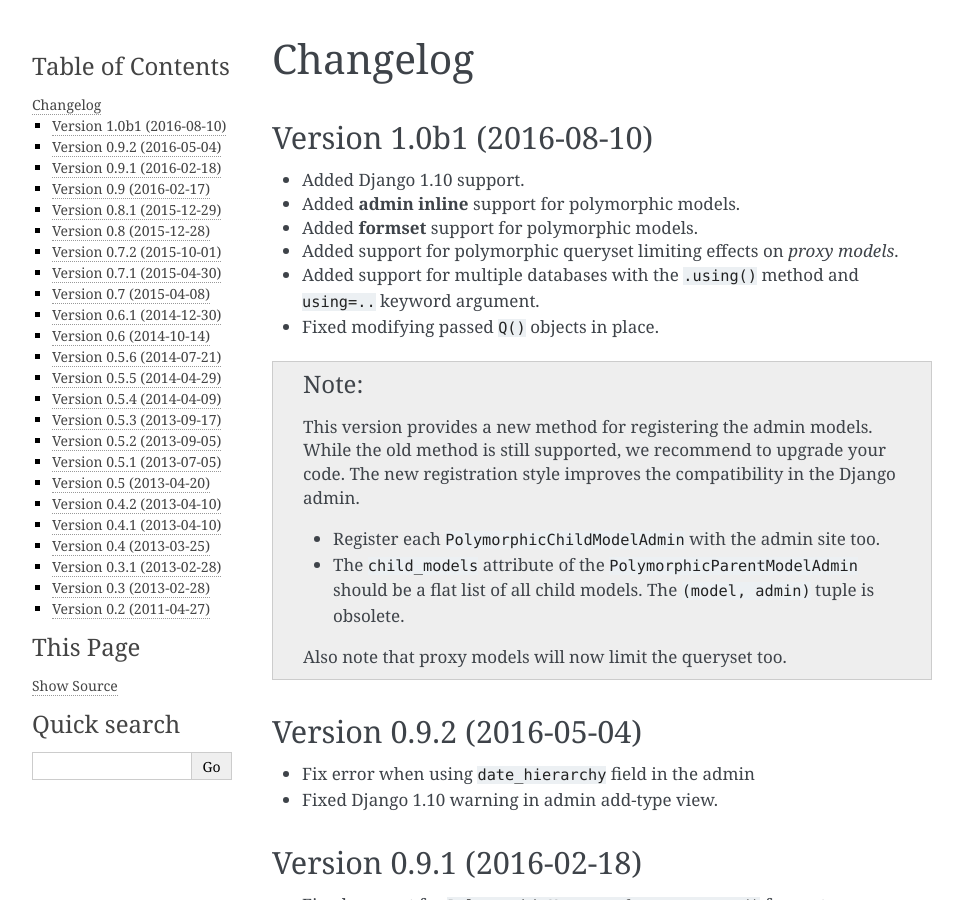
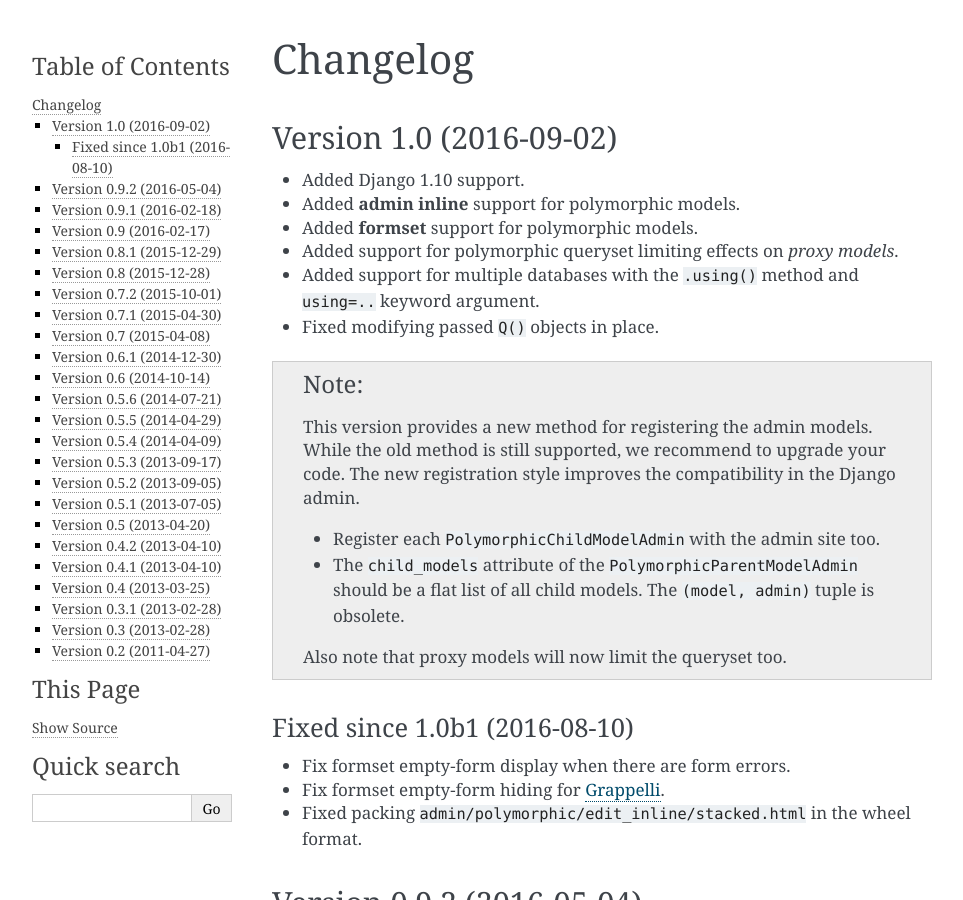
Before and after one commit to jazzband/django-polymorphic, a Sphinx documentation site: the page built from docs/changelog.rst, in a window 1280 px wide and 900 px high. Shown: the whole window, without its empty margins (148-1111 px from the left). Built offline with Sphinx 7.4.7, drawn with Linux system fonts in a browser that asks for light colours.

Commit message:
Bump to 1.0

```diff
--- a/docs/changelog.rst
+++ b/docs/changelog.rst
@@ -1,8 +1,8 @@
 Changelog
 =========
 
-Version 1.0b1 (2016-08-10)
---------------------------
+Version 1.0 (2016-09-02)
+------------------------
 
 * Added Django 1.10 support.
 * Added **admin inline** support for polymorphic models.
@@ -21,6 +21,14 @@
      The ``(model, admin)`` tuple is obsolete.
 
    Also note that proxy models will now limit the queryset too.
+
+
+Fixed since 1.0b1 (2016-08-10)
+~~~~~~~~~~~~~~~~~~~~~~~~~~~~~~
+
+* Fix formset empty-form display when there are form errors.
+* Fix formset empty-form hiding for Grappelli_.
+* Fixed packing ``admin/polymorphic/edit_inline/stacked.html`` in the wheel format.
 
 
 Version 0.9.2 (2016-05-04)
--- a/docs/conf.py
+++ b/docs/conf.py
@@ -57,7 +57,7 @@
 # The short X.Y version.
 version = '1.0'
 # The full version, including alpha/beta/rc tags.
-release = '1.0b1'
+release = '1.0'
 
 # The language for content autogenerated by Sphinx. Refer to documentation
 # for a list of supported languages.
--- a/polymorphic/__init__.py
+++ b/polymorphic/__init__.py
@@ -7,7 +7,7 @@
 Please see LICENSE and AUTHORS for more information.
 """
 # See PEP 440 (https://www.python.org/dev/peps/pep-0440/)
-__version__ = "1.0b1"
+__version__ = "1.0"
 
 
 # Monkey-patch Django < 1.5 to allow ContentTypes for proxy models.
```
